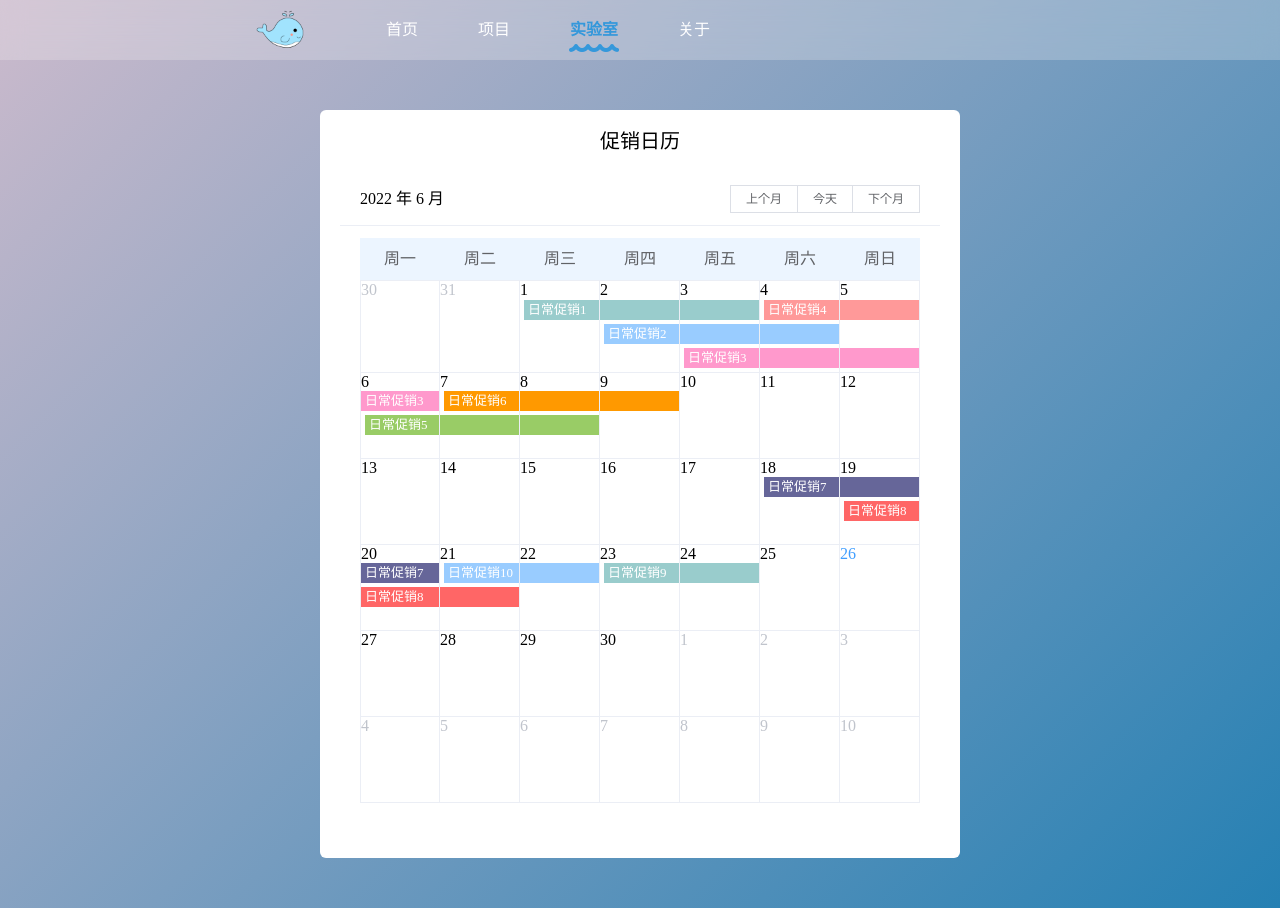
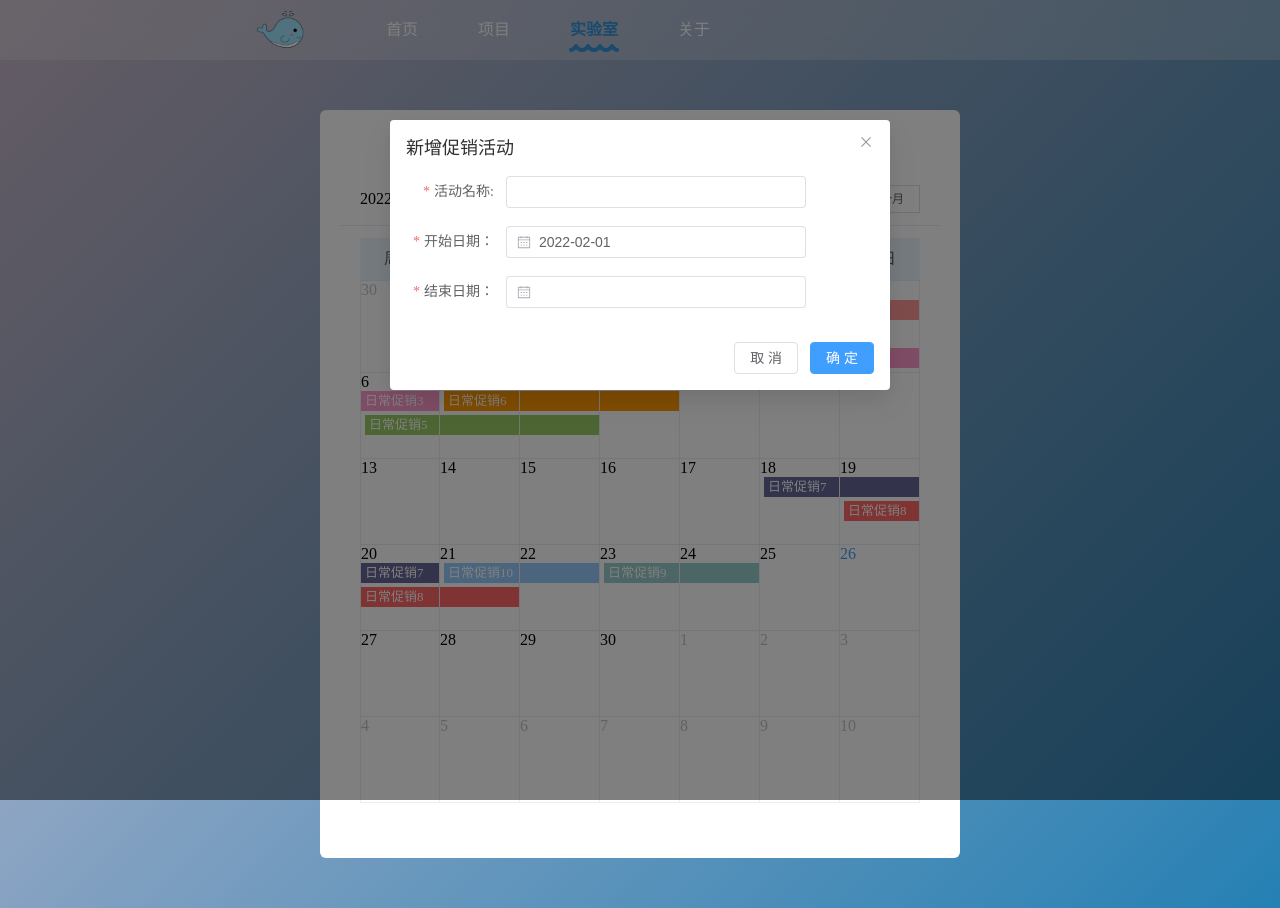
Before and after one commit to snail-lu/portfolio-vue, a Vue app: page /demo/promotion-calendar in a window 1280 px wide. Both pictures are taken after a click on the element "31". Built offline with nearby package versions, Linux system fonts and the light colour scheme; what vue-simple-uploader would draw is missing.

Commit message:
el-dialog语法修正

```diff
--- a/src/views/demo/promotionCalendar/index.vue
+++ b/src/views/demo/promotionCalendar/index.vue
@@ -1,7 +1,7 @@
 <template>
     <demo :data="demoInfo">
         <calendar :schedule="schedule" @pick-day="onPickDay" @pick-schedule="onPickSchedule" />
-        <el-dialog title="新增促销活动" :visible="dialogFormVisible" width="500px">
+        <el-dialog title="新增促销活动" v-model="dialogFormVisible" width="500px">
             <el-form :model="form" :rules="formRules" label-width="100px" ref="form">
                 <el-form-item label="活动名称:" prop="title">
                     <el-input v-model="form.title" autocomplete="off" style="width: 300px"></el-input>
@@ -13,10 +13,10 @@
                     <el-date-picker v-model="form.endDate" type="date" style="width: 300px" value-format="yyyy-MM-dd"> </el-date-picker>
                 </el-form-item>
             </el-form>
-            <div slot="footer">
+            <template #footer>
                 <el-button @click="onDialogBtnClick('cancel')">取 消</el-button>
                 <el-button type="primary" @click="onDialogBtnClick('confirm')">确 定</el-button>
-            </div>
+            </template>
         </el-dialog>
     </demo>
 </template>
```
